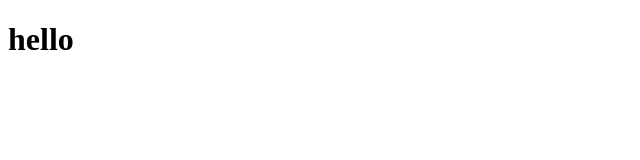
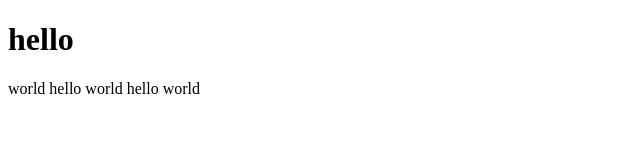
Before and after one commit to MSShruthi18/example, a plain HTML site: page test2.html in a window 1280 px wide. Shown: the whole page, without its empty margins (0-640 px from the left). Drawn offline with Linux system fonts and the light colour scheme.

Commit message:
push changes

```diff
--- a/test2.html
+++ b/test2.html
@@ -10,6 +10,12 @@
         <h1>
 hello
         </h1>
+
+        <div>
+            <p>
+                world hello world hello world
+            </p>
+        </div>
     </div>
 
 </body>
```
